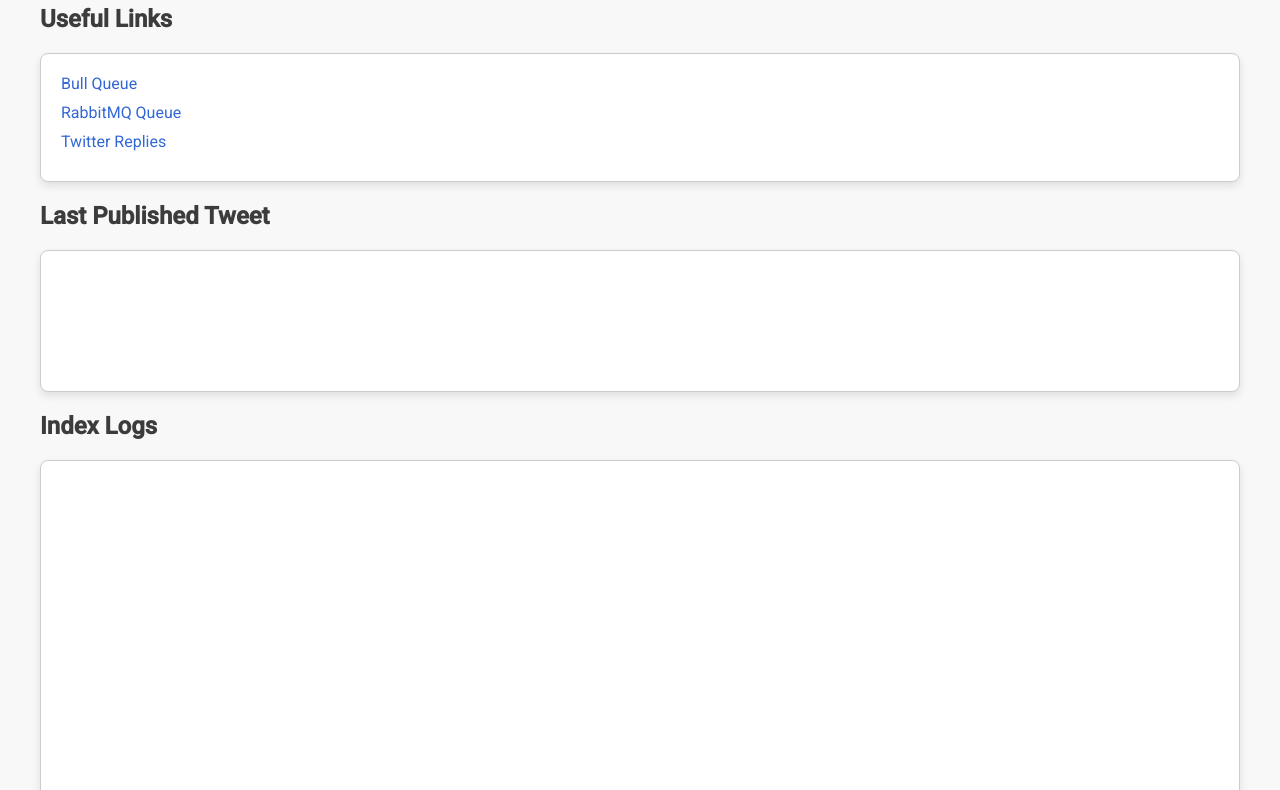
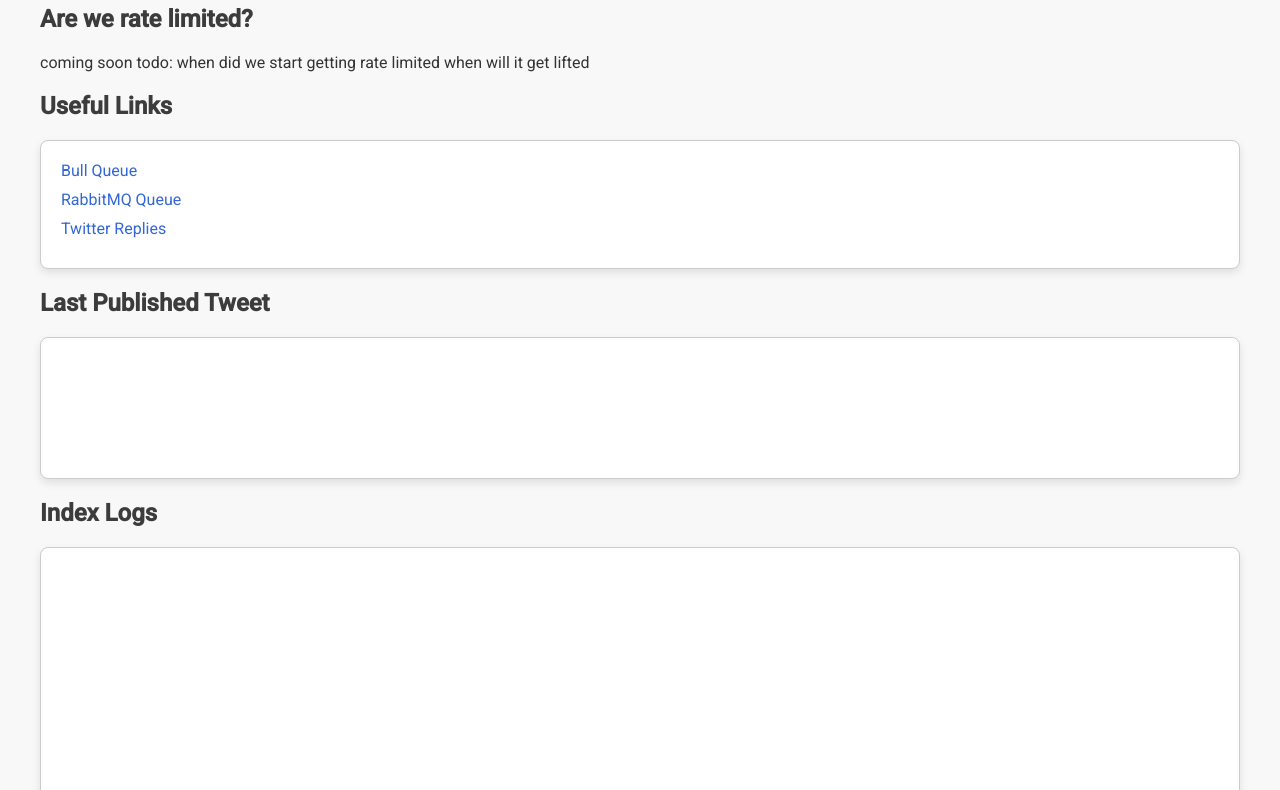
Before and after one commit to montagao/tmompanel, a website: page index.html in a window 1280 px wide. Shown: the part 94-884 px from the top of the page. Drawn offline with nearby package versions, Linux system fonts and the light colour scheme; no server answers.

Commit message:
rate limit info

```diff
--- a/index.html
+++ b/index.html
@@ -127,6 +127,12 @@ message) {
 
 <body>
     <h1>Translatemom Bot</h1>
+    <h2>Are we rate limited?</h2>
+    <div id="rate-limit">coming soon
+        todo:
+            when did we start getting rate limited
+            when will it get lifted
+    </div>
     <h2>Useful Links</h2>
     <div id="links">
         <a href="https://bot.translate.mom:3001/admin/queues" class="link-item" target="_blank">Bull Queue</a>
```
